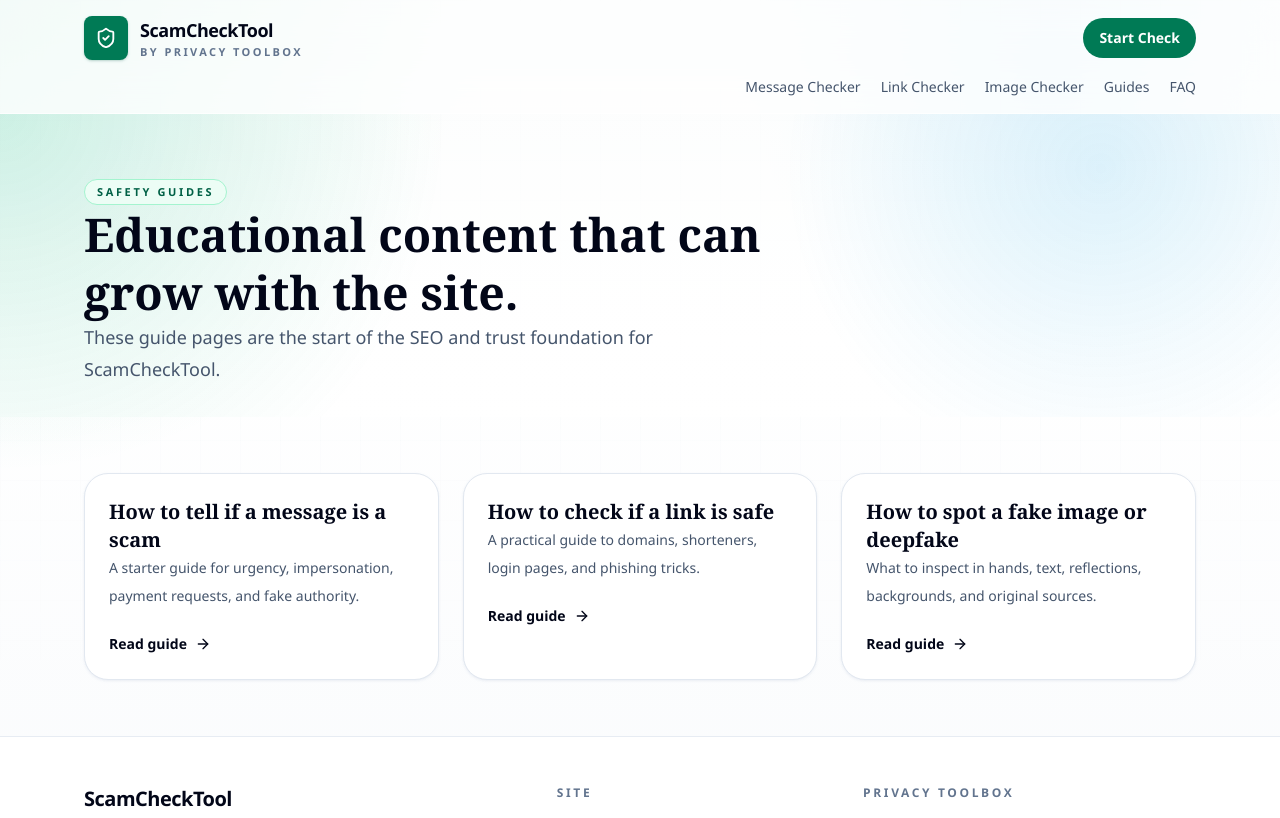
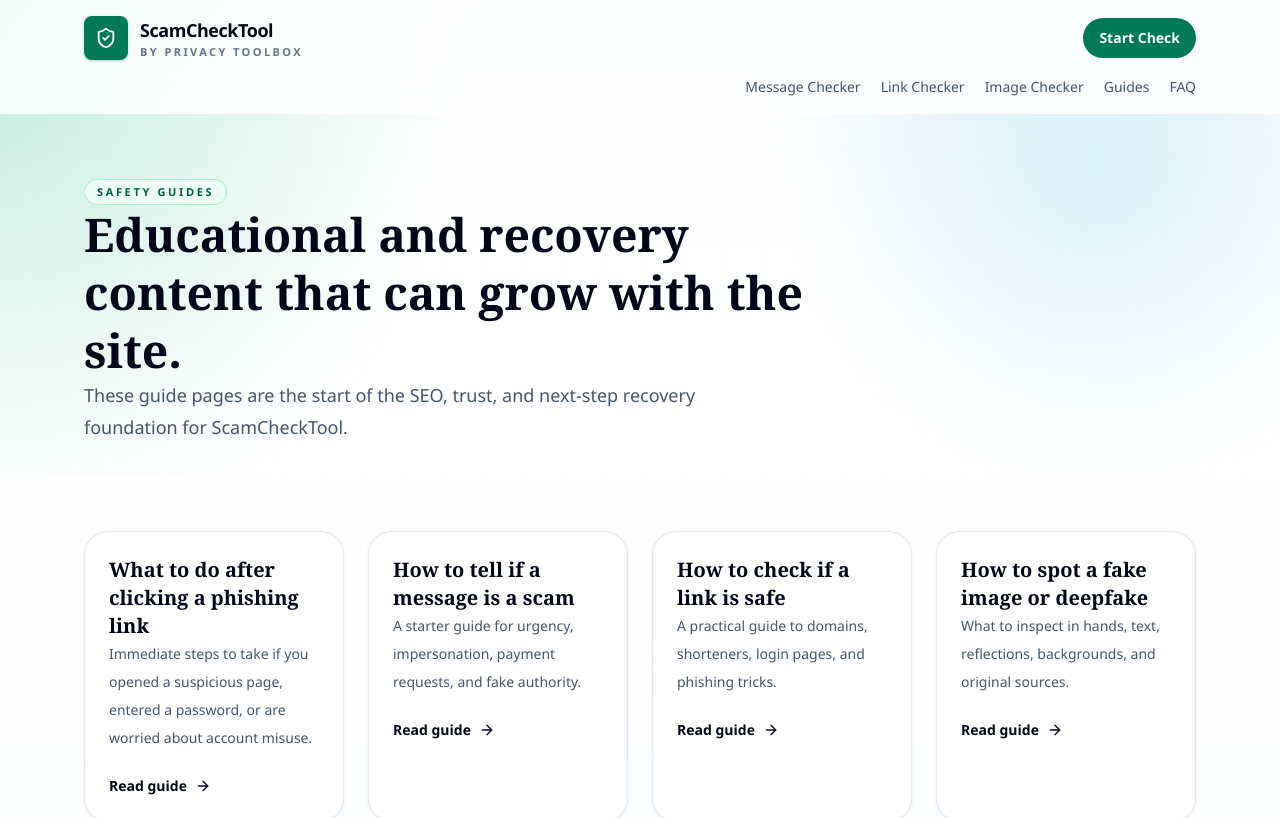
Before and after one commit to Simonm121/scamchecktool, a Next.js app: page /guides in a window 1280 px wide. Shown: the top 818 px of the page. Built offline with nearby package versions, Linux system fonts and the light colour scheme.

Commit message:
Add clicked phishing link recovery guide and CTAs

```diff
--- a/app/guides/page.tsx
+++ b/app/guides/page.tsx
@@ -10,9 +10,16 @@
 
 const guideCards = [
   {
+    href: "/clicked-phishing-link",
+    title: "What to do after clicking a phishing link",
+    description:
+      "Immediate steps to take if you opened a suspicious page, entered a password, or are worried about account misuse.",
+  },
+  {
     href: "/guides/how-to-tell-if-a-message-is-a-scam",
     title: "How to tell if a message is a scam",
-    description: "A starter guide for urgency, impersonation, payment requests, and fake authority.",
+    description:
+      "A starter guide for urgency, impersonation, payment requests, and fake authority.",
   },
   {
     href: "/guides/how-to-check-if-a-link-is-safe",
@@ -31,12 +38,12 @@
     <>
       <PageHero
         eyebrow="Safety Guides"
-        title="Educational content that can grow with the site."
-        description="These guide pages are the start of the SEO and trust foundation for ScamCheckTool."
+        title="Educational and recovery content that can grow with the site."
+        description="These guide pages are the start of the SEO, trust, and next-step recovery foundation for ScamCheckTool."
       />
 
       <section className="mx-auto max-w-6xl px-5 py-14">
-        <div className="grid gap-6 md:grid-cols-3">
+        <div className="grid gap-6 md:grid-cols-2 xl:grid-cols-4">
           {guideCards.map((guide) => (
             <Link
               key={guide.href}
```
